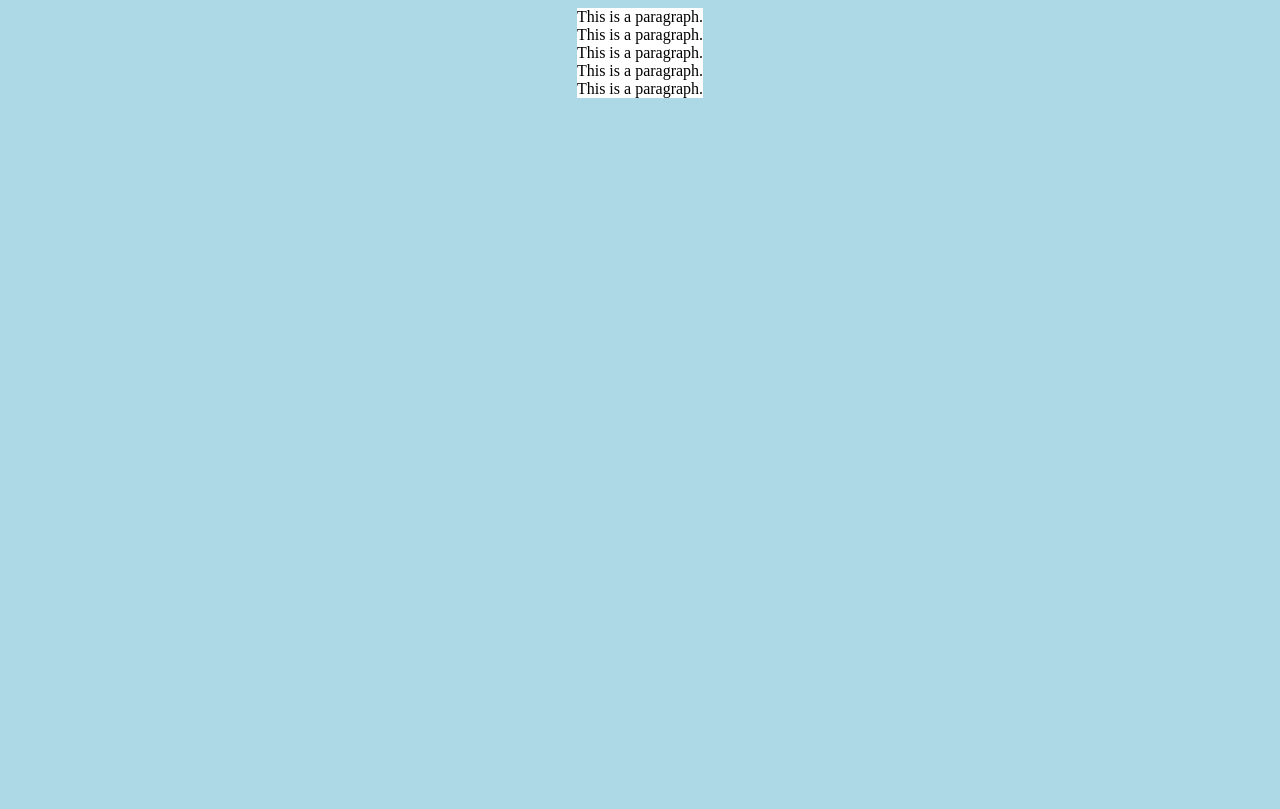
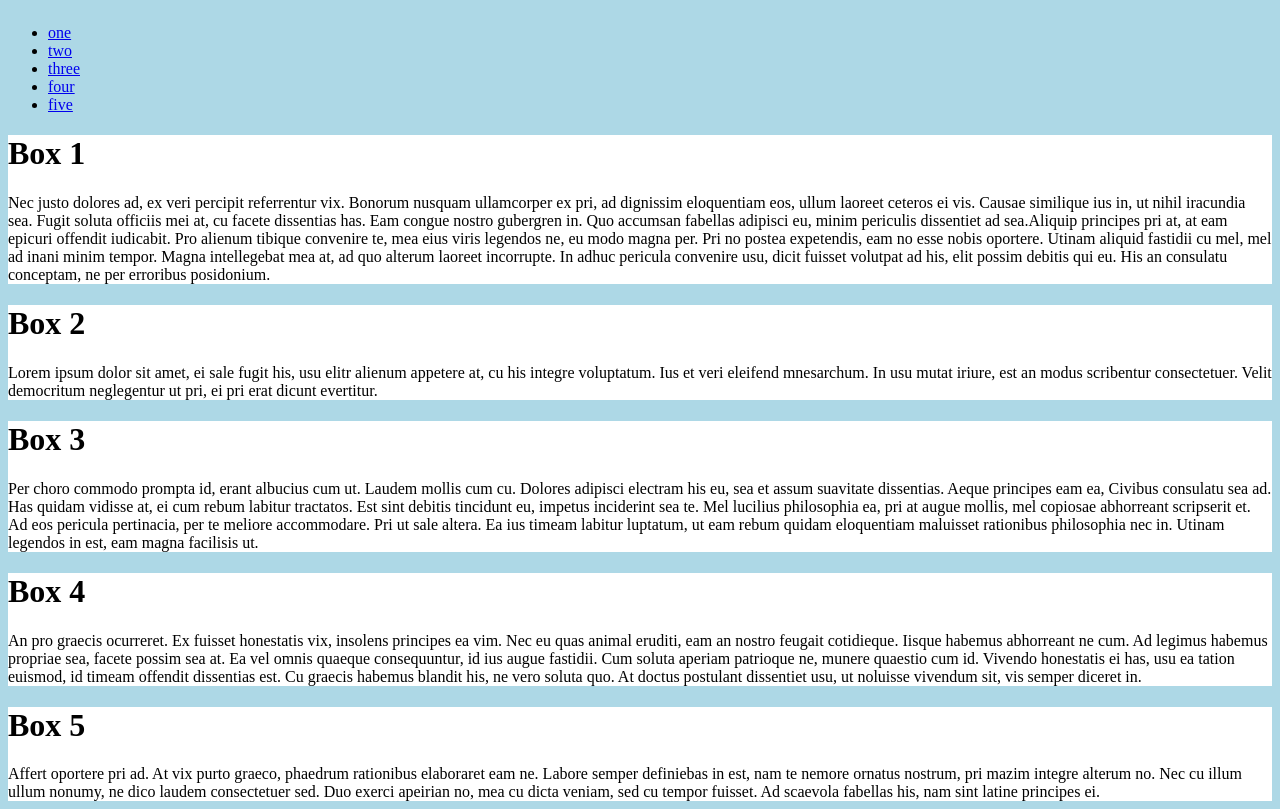
Before and after one commit to erin-petersen/box-model, a plain HTML site: page index.html in a window 1280 px wide. Drawn offline with Linux system fonts and the light colour scheme.

Commit message:
Update index.html

```diff
--- a/index.html
+++ b/index.html
@@ -6,12 +6,49 @@
 </head>
 <body>
 
-<div id=”container”>
-  <div id="content-box">This is a paragraph.</div>
-  <div id="content-box">This is a paragraph.</div>
-  <div id="content-box">This is a paragraph.</div>
-  <div id="content-box">This is a paragraph.</div>
-  <div id="content-box">This is a paragraph.</div>
+<div id="container">
+  <ul>
+    <li><a href="#box1">one</a></li>
+    <li><a href="#box2">two</a></li>
+    <li><a href="#box3">three</a></li>
+    <li><a href="#box4">four</a></li>
+    <li><a href="#box5">five</a></li>
+  </ul>
+<div id="content-box">
+  <h1 id="box1">Box 1</h1>
+    Nec justo dolores ad, ex veri percipit referrentur vix. Bonorum nusquam ullamcorper ex pri,
+    ad dignissim eloquentiam eos, ullum laoreet ceteros ei vis. Causae similique ius in, ut nihil iracundia sea.
+    Fugit soluta officiis mei at, cu facete dissentias has. Eam congue nostro gubergren in.
+    Quo accumsan fabellas adipisci eu, minim periculis dissentiet ad sea.Aliquip principes pri at, at eam epicuri
+    offendit iudicabit. Pro alienum tibique convenire te, mea eius viris legendos ne, eu modo magna per. Pri no postea
+   expetendis, eam no esse nobis oportere. Utinam aliquid fastidii cu mel, mel ad inani minim tempor. Magna intellegebat mea at, ad quo alterum laoreet incorrupte.
+   In adhuc pericula convenire usu, dicit fuisset volutpat ad his, elit possim debitis qui eu. His an consulatu conceptam, ne per erroribus posidonium.</div>
+<div id="content-box">
+<h1 id="box2">Box 2</h1>
+    Lorem ipsum dolor sit amet, ei sale fugit his, usu elitr alienum appetere at, cu his integre
+    voluptatum. Ius et veri eleifend mnesarchum. In usu mutat iriure, est an modus scribentur consectetuer. Velit
+    democritum neglegentur ut pri, ei pri erat dicunt evertitur.
+</div>
+  <div id="content-box">
+<h1 id="box3">Box 3</h1>
+    Per choro commodo prompta id, erant albucius cum ut. Laudem mollis cum cu. Dolores adipisci
+    electram his eu, sea et assum suavitate dissentias. Aeque principes eam ea, Civibus consulatu sea ad.
+    Has quidam vidisse at, ei cum rebum labitur tractatos. Est sint debitis tincidunt eu, impetus inciderint sea te.
+    Mel lucilius philosophia ea, pri at augue mollis, mel copiosae abhorreant scripserit et. Ad eos pericula pertinacia, per te meliore accommodare. Pri ut sale altera. Ea ius timeam labitur luptatum,
+    ut eam rebum quidam eloquentiam
+    maluisset rationibus philosophia nec in. Utinam legendos in est, eam magna facilisis ut.
+</div>
+  <div id="content-box">
+<h1 id="box4">Box 4</h1>
+    An pro graecis ocurreret. Ex fuisset honestatis vix, insolens principes ea vim. Nec eu quas animal eruditi, eam an nostro feugait cotidieque.
+    Iisque habemus abhorreant ne cum. Ad legimus habemus propriae sea, facete possim sea at. Ea vel omnis quaeque consequuntur, id ius augue fastidii. Cum soluta aperiam patrioque ne, munere quaestio cum id. Vivendo honestatis ei has, usu ea tation euismod, id timeam offendit dissentias est. Cu graecis habemus blandit his,
+    ne vero soluta quo. At doctus postulant dissentiet usu, ut noluisse vivendum sit, vis semper diceret in.</div>
+  <div id="content-box">
+<h1 "box5">Box 5</h1>
+    Affert oportere pri ad. At vix purto graeco, phaedrum rationibus elaboraret eam ne. Labore
+    semper definiebas in est, nam te nemore ornatus nostrum, pri mazim integre alterum no. Nec cu illum ullum nonumy,
+    ne dico laudem consectetuer sed. Duo exerci apeirian no, mea cu dicta veniam, sed cu tempor fuisset. Ad scaevola fabellas his,
+    nam sint latine principes ei.</div>
 </div>
 </body>
 </html>
```
